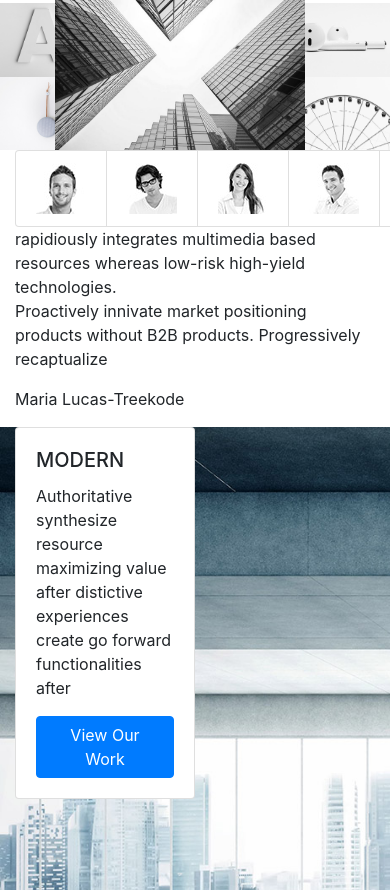
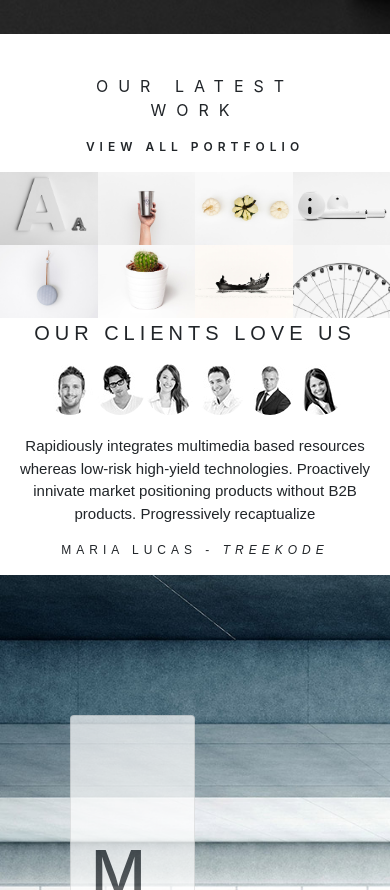
Before and after one commit to Mdigo12/Assigment2, a plain HTML site: page index.html in a window 390 px wide. Shown: the part 2764-3654 px from the top of the page. Drawn offline with nearby package versions, Linux system fonts and the light colour scheme.

Commit message:
worked on client section and added a card on second last section

```diff
--- a/css/styles.css
+++ b/css/styles.css
@@ -97,13 +97,11 @@ height: 100vh;
     background-image: url(../images/bg3.jpg);
     background-size: cover;
     background-repeat: no-repeat;
-    height: 80vh;
-    text-align: center;
-
-}
+    height: 100vh;
+  }
 .images_h{
-    width: 250px;
-    height: 200px;
+    width: 100%;
+    height: 100%;
 }
 #images{
     margin-top: 0px;
@@ -113,9 +111,19 @@ height: 100vh;
     }
     #p44 {
         text-transform: uppercase;
-         margin-top: 100px;
+        margin: 0 auto;
+        text-align: center;
+
+       }
+    #p441{
+        text-transform: uppercase;
         color: white;
-        text-align: center;
+        letter-spacing: 10px;
+        display: inline-block;
+        margin-top: 100px;
+        padding-inline: 40px;
+
+
 
     }
     #e1{
@@ -139,10 +147,6 @@ height: 100vh;
     #grid{
     margin: 0 auto;
     }
-    .col{
-
-    }
-
 
     .images1{
         width: 100%;
@@ -150,9 +154,65 @@ height: 100vh;
 
 
     }
+    .clients{
+        text-align: center;
+        align-items: center;
+        font-size: 15px;
+
+        font-family: fantasy;
+
+    }
+    #clients_images{
+       display: inline-flex;
+       margin-bottom: 20px;
+    }
+    #p_clients1{
+        letter-spacing: 5px;
+        font-size: 20px;
+        font-weight: 500;
+        text-transform: uppercase;
+    }
+    #p_clients2{
+        letter-spacing: 5px;
+        font-size: 12px;
+        font-weight: 500;
+        text-transform: uppercase;
+
+    }
+
 #f{
     background-image: url(../images/bg4.jpg);
     background-size: cover;
-
     height: 100vh;
 }
+#card{
+    opacity: 0.7;
+    padding: 70px;
+    margin-top: 70px;
+    text-align: justify;
+    align-items: center;
+}
+#button5{
+    background-color: rgb(199, 197, 197);
+    color: white;
+    border-width: 0px;
+    padding: 10px;
+    padding-inline: 20px;
+    font-weight: 600;
+    text-transform: uppercase;
+}
+.card-body{
+    padding: 100px;
+    margin-top: 100px;
+
+}
+.card-title{
+text-transform: uppercase;
+font-size: 60px;
+font-weight: 500;
+letter-spacing: 10px;
+}
+.card-text{
+font-size: 20px;
+letter-spacing: 3px;
+}
--- a/index.html
+++ b/index.html
@@ -98,35 +98,22 @@
         </div>
         <div class="row" id="d">
             <div class="col-md-12" id="p44">
-                <p >Choose Your Best HomePage</p>
+                <p id="p441">Choose Your Best HomePage</p>
             </div>
-            <div class="row" id="images">
-                <div class="col-md-3"><img class="images_h" src="images/h1.jpg"  alt="image" ></div>
-                <div class="col-md-3"><img class="images_h" src="images/h2.jpg"  alt="image"></div>
-                <div class="col-md-3"><img class="images_h" src="images/h3.jpg"  alt="image"></div>
-                <div class="col-md-3"><img class="images_h" src="images/h4.jpg"  alt="image"></div>
-
-
-            </div>
-
-        </div>
-
-
-
-        <div class="row" id="e">
-            <div class="row" >
-                <div class="col-md-12">
-
+            <div class="row row-cols-4" id="images">
+                <div class="col"><img class="images_h" src="images/h1.jpg" alt="image"></div>
+                <div class="col"><img class="images_h" src="images/h2.jpg" alt="image"></div>
+                <div class="col"><img class="images_h" src="images/h3.jpg" alt="image"></div>
+                <div class="col"><img class="images_h" src="images/h4.jpg" alt="image"></div>
             </div>
         </div>
 
-        </div>
         <div class="row" id="grid">
             <div class="col.no-gutters" id="e1">
                 <p id="ppe1">Our Latest Work</p>
                 <p id="ppe11">View all Portfolio</p>
             </div>
-            <div class="row row-cols-4" >
+            <div class="row row-cols-4">
 
                 <div class="col.no-gutters"><img class="images1" src="images/project-1.jpg" alt="image"></div>
                 <div class="col.no-gutters"><img class="images1" src="images/project-2.jpg" alt="image"></div>
@@ -139,31 +126,49 @@
                 <div class="col.no-gutters"><img class="images1" src="images/project-8.jpg" alt="image"></div>
             </div>
         </div>
-            <div>
-                <ul class="list-group list-group-horizontal">
-                    <li class="list-group-item"><img src="images/clients/new1.jpg" alt="image"></li>
-                    <li class="list-group-item"><img src="images/clients/new2.jpg" alt="image"></li>
-                    <li class="list-group-item"><img src="images/clients/new3.jpg" alt="image"></li>
-                    <li class="list-group-item"><img src="images/clients/new4.jpg" alt="image"></li>
-                    <li class="list-group-item"><img src="images/clients/new5.jpg" alt="image"></li>
-                    <li class="list-group-item"><img src="images/clients/new6.jpg" alt="image"></li>
-                </ul>
+        <section class="clients">
+            <div class="row.no-gutters">
+                <div class="col.no-gutters">
+                    <p id="p_clients1">Our Clients Love Us</p>
+                </div>
+            </div>
 
-                <p>rapidiously integrates multimedia based resources whereas low-risk high-yield technologies. <br>
+            <div class="row.no-gutters">
+                <div class="row row-cols-6.no-gutters" id="clients_images">
+                    <div class="col.no-gutters"><img src="images/clients/new1.jpg" alt="image" class="rounded-circle">
+                    </div>
+                    <div class="col.no-gutters"><img src="images/clients/new2.jpg" alt="image" class="rounded-circle">
+                    </div>
+                    <div class="col.no-gutters"><img src="images/clients/new3.jpg" alt="image" class="rounded-circle">
+                    </div>
+                    <div class="col.no-gutters"><img src="images/clients/new4.jpg" alt="image" class="rounded-circle">
+                    </div>
+                    <div class="col.no-gutters"><img src="images/clients/new5.jpg" alt="image" class="rounded-circle">
+                    </div>
+                    <div class="col.no-gutters"><img src="images/clients/new6.jpg" alt="image" class="rounded-circle">
+                    </div>
+                </div>
+            </div>
+            <div class="row.no-gutters">
+                <p>Rapidiously integrates multimedia based resources whereas low-risk high-yield technologies.
                     Proactively innivate market positioning products without B2B products. Progressively recaptualize
                 </p>
-                <p>Maria Lucas-Treekode</p>
             </div>
+            <div class="row.no-gutters">
+                <p id="p_clients2">Maria Lucas - <span style="font-style: italic;"> Treekode</span></p>
+            </div>
+        </section>
+
 
 
         <div class="row" id="f">
-            <div class="col-md-12">
-                <div class="card w-50">
+            <div class="col-md-12" id="card">
+                <div class="card w-50 h-100">
                     <div class="card-body">
                         <h5 class="card-title">MODERN</h5>
                         <p class="card-text">Authoritative synthesize resource maximizing value after distictive
-                            experiences create go forward functionalities after</p>
-                        <a href="#" class="btn btn-primary">View Our Work</a>
+                            experiences create go forward functionalities after.</p>
+                        <button type="button" class="btn btn-primary" id="button5">View Our Work</button>
                     </div>
                 </div>
             </div>
```
Lines whose indentation alone changed are shown as unchanged.
